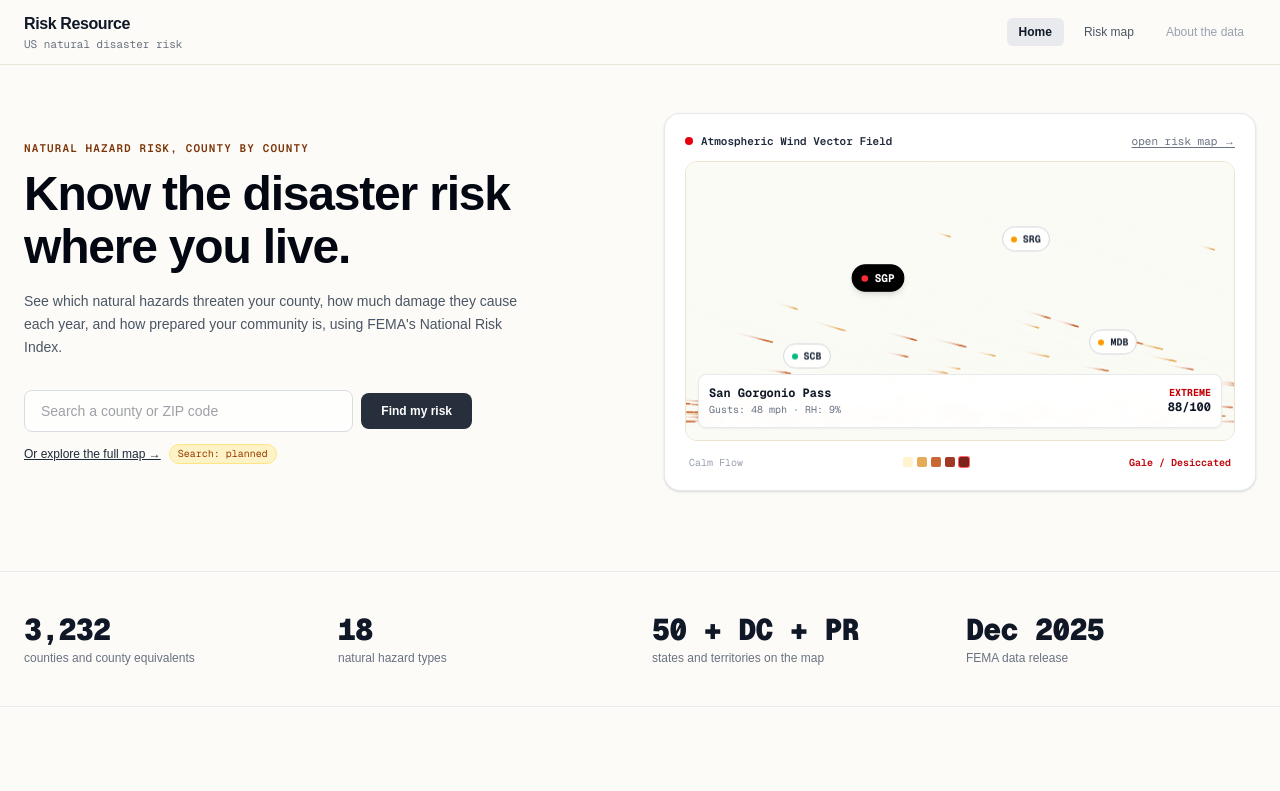
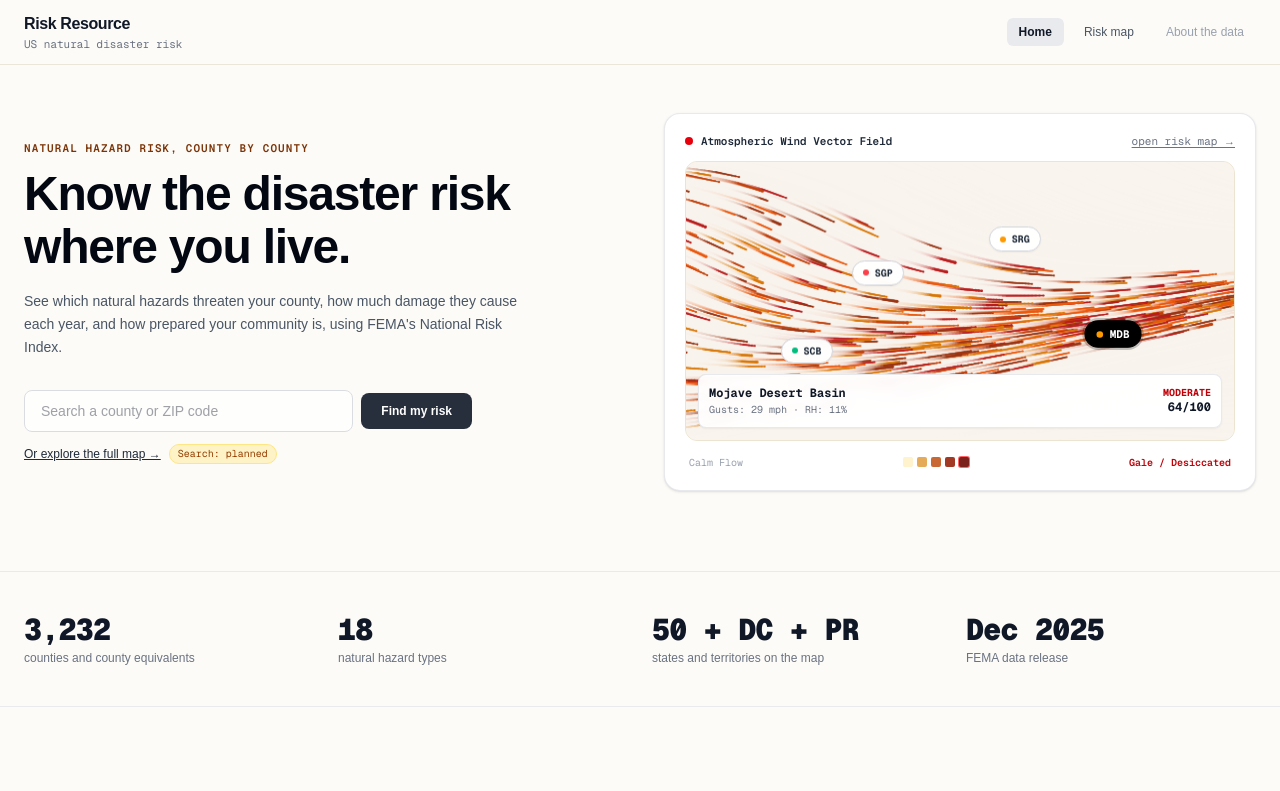
Before and after one commit to kevinznli/test-website, a Next.js app in the folder frontend/: page / in a window 1280 px wide. Shown: the top 791 px of the page. Built offline with nearby package versions, Linux system fonts and the light colour scheme.

Commit message:
fix visual

```diff
--- a/frontend/components/home/MiniMapPreview.tsx
+++ b/frontend/components/home/MiniMapPreview.tsx
@@ -15,69 +15,129 @@ interface Station {
 }
 
 const STATIONS: Station[] = [
-  { name: 'San Gorgonio Pass', code: 'SGP', xPct: 0.35, yPct: 0.42, gust: 48, rh: 9, score: 88, tier: 'Extreme' },
-  { name: 'Sierra Ridge', code: 'SRG', xPct: 0.62, yPct: 0.28, gust: 36, rh: 14, score: 72, tier: 'High' },
-  { name: 'South Coast Basin', code: 'SCB', xPct: 0.22, yPct: 0.70, gust: 18, rh: 44, score: 34, tier: 'Low' },
-  { name: 'Mojave Desert Basin', code: 'MDB', xPct: 0.78, yPct: 0.65, gust: 29, rh: 11, score: 64, tier: 'Moderate' },
+  { name: 'San Gorgonio Pass', code: 'SGP', xPct: 0.35, yPct: 0.40, gust: 48, rh: 9, score: 88, tier: 'Extreme' },
+  { name: 'Sierra Ridge', code: 'SRG', xPct: 0.60, yPct: 0.28, gust: 36, rh: 14, score: 72, tier: 'High' },
+  { name: 'South Coast Basin', code: 'SCB', xPct: 0.22, yPct: 0.68, gust: 18, rh: 44, score: 34, tier: 'Low' },
+  { name: 'Mojave Desert Basin', code: 'MDB', xPct: 0.78, yPct: 0.62, gust: 29, rh: 11, score: 64, tier: 'Moderate' },
 ];
 
 export default function MiniMapPreview() {
   const canvasRef = useRef<HTMLCanvasElement | null>(null);
-  const [selectedStation, setSelectedStation] = useState<Station>(STATIONS[0]);
+  const containerRef = useRef<HTMLDivElement | null>(null);
+  const [selectedStation, setSelectedStation] = useState<Station>(STATIONS[3]);
 
   useEffect(() => {
     const canvas = canvasRef.current;
-    if (!canvas) return;
+    const container = containerRef.current;
+    if (!canvas || !container) return;
+
     const ctx = canvas.getContext('2d');
     if (!ctx) return;
 
     let animationFrameId: number;
-    let width = (canvas.width = canvas.parentElement?.clientWidth || 500);
-    let height = (canvas.height = 300);
+    let width = 0;
+    let height = 0;
 
-    const handleResize = () => {
-      if (!canvas || !canvas.parentElement) return;
-      width = canvas.width = canvas.parentElement.clientWidth;
-      height = canvas.height = 300;
+    // High-contrast hazard palette (vivid amber to deep warning crimson)
+    const streamColors = ['#ea580c', '#d97706', '#b91c1c', '#c2410c', '#9a3412'];
+
+    // 450 particles with distinct speeds and trail lengths
+    const particleCount = 450;
+    let particles: Array<{
+      x: number;
+      y: number;
+      speed: number;
+      length: number;
+      color: string;
+      size: number;
+    }> = [];
+
+    const initParticles = () => {
+      particles = Array.from({ length: particleCount }, () => ({
+        x: Math.random() * (width || 500),
+        y: Math.random() * (height || 280),
+        speed: 1.5 + Math.random() * 2.8,
+        length: 16 + Math.random() * 24,
+        color: streamColors[Math.floor(Math.random() * streamColors.length)],
+        size: Math.random() > 0.85 ? 2.2 : 1.4,
+      }));
     };
-    window.addEventListener('resize', handleResize);
 
-    // Particle vector system
-    const particleCount = 140;
-    const particles = Array.from({ length: particleCount }, () => ({
-      x: Math.random() * width,
-      y: Math.random() * height,
-      speed: 1.2 + Math.random() * 2.2,
-      length: 12 + Math.random() * 16,
-      opacity: 0.25 + Math.random() * 0.6,
-      color: Math.random() > 0.4 ? '#ca6834' : '#e5ab58',
-    }));
+    // Correctly scale for high-DPI (Retina) displays
+    const resizeCanvas = () => {
+      const rect = container.getBoundingClientRect();
+      if (rect.width === 0 || rect.height === 0) return;
+
+      const dpr = Math.min(window.devicePixelRatio || 1, 2);
+      width = rect.width;
+      height = rect.height;
+
+      canvas.width = width * dpr;
+      canvas.height = height * dpr;
+      ctx.resetTransform();
+      ctx.scale(dpr, dpr);
+
+      if (particles.length === 0) {
+        initParticles();
+      }
+    };
+
+    resizeCanvas();
+    const observer = new ResizeObserver(() => resizeCanvas());
+    observer.observe(container);
+
+    // Initial background paint
+    ctx.fillStyle = '#f8f5ee';
+    ctx.fillRect(0, 0, width || 500, height || 280);
 
     const render = () => {
-      ctx.fillStyle = 'rgba(251, 249, 244, 0.22)';
+      if (width === 0 || height === 0) {
+        animationFrameId = requestAnimationFrame(render);
+        return;
+      }
+
+      // Smooth semi-transparent fade creating flowing streamline trails
+      ctx.fillStyle = 'rgba(248, 245, 238, 0.18)';
       ctx.fillRect(0, 0, width, height);
 
       particles.forEach((p) => {
-        // Curve trajectory simulating canyon wind funneling
-        const angle = Math.sin(p.y * 0.012) * 0.45 + 0.1;
+        // Canyon wind compression & curl wave physics
+        const wave = Math.sin(p.y * 0.015 + p.x * 0.004);
+        const angle = wave * 0.55 + 0.15;
         const vx = Math.cos(angle) * p.speed;
-        const vy = Math.sin(angle) * p.speed * 0.6;
+        const vy = Math.sin(angle) * p.speed * 0.55;
 
+        // Draw streamline streak
         ctx.beginPath();
         ctx.moveTo(p.x, p.y);
-        ctx.lineTo(p.x - vx * p.length * 0.15, p.y - vy * p.length * 0.15);
+        ctx.lineTo(p.x - vx * (p.length * 0.25), p.y - vy * (p.length * 0.25));
         ctx.strokeStyle = p.color;
-        ctx.lineWidth = 1.4;
+        ctx.lineWidth = p.size;
+        ctx.lineCap = 'round';
         ctx.stroke();
 
+        // Draw glowing particle head
+        ctx.fillStyle = p.color;
+        ctx.beginPath();
+        ctx.arc(p.x, p.y, p.size * 0.75, 0, Math.PI * 2);
+        ctx.fill();
+
+        // Advance position
         p.x += vx;
         p.y += vy;
 
-        // Reset particle on edge boundaries
-        if (p.x > width + 20) p.x = -10;
-        if (p.x < -20) p.x = width + 10;
-        if (p.y > height + 20) p.y = -10;
-        if (p.y < -20) p.y = height + 10;
+        // Boundary wrap-around
+        if (p.x > width + 30) {
+          p.x = -15;
+          p.y = Math.random() * height;
+        }
+        if (p.y > height + 20) {
+          p.y = -10;
+          p.x = Math.random() * width;
+        }
+        if (p.y < -20) {
+          p.y = height + 10;
+        }
       });
 
       animationFrameId = requestAnimationFrame(render);
@@ -87,7 +147,7 @@ export default function MiniMapPreview() {
 
     return () => {
       cancelAnimationFrame(animationFrameId);
-      window.removeEventListener('resize', handleResize);
+      observer.disconnect();
     };
   }, []);
 
@@ -111,32 +171,39 @@ export default function MiniMapPreview() {
       </div>
 
       {/* Canvas Viewport */}
-      <div className="relative h-[280px] bg-[#fbf9f4] rounded-xl overflow-hidden border border-[#ece4d0]">
-        <canvas ref={canvasRef} className="absolute inset-0 w-full h-full block" />
+      <div
+        ref={containerRef}
+        className="relative h-[280px] bg-[#f8f5ee] rounded-xl overflow-hidden border border-[#ece4d0]"
+      >
+        <canvas
+          ref={canvasRef}
+          className="absolute inset-0 w-full h-full block pointer-events-none"
+        />
 
-        {/* Station Focal Points */}
+        {/* Station Telemetry Badges */}
         {STATIONS.map((st) => (
           <button
             key={st.code}
+            type="button"
             onClick={() => setSelectedStation(st)}
             style={{ left: `${st.xPct * 100}%`, top: `${st.yPct * 100}%` }}
-            className={`absolute -translate-x-1/2 -translate-y-1/2 flex items-center gap-1.5 px-2 py-1 rounded-full border transition-transform ${
+            className={`absolute -translate-x-1/2 -translate-y-1/2 flex items-center gap-1.5 px-2.5 py-1 rounded-full border transition-transform shadow-xs z-10 cursor-pointer ${
               selectedStation.code === st.code
-                ? 'bg-black text-white border-black scale-110 shadow-md z-10'
-                : 'bg-white/90 backdrop-blur-xs text-gray-800 border-gray-300 hover:scale-105'
+                ? 'bg-black text-white border-black scale-110 shadow-md ring-2 ring-black/20'
+                : 'bg-white/95 backdrop-blur-xs text-gray-800 border-gray-300 hover:scale-105'
             }`}
           >
             <span
               className={`w-1.5 h-1.5 rounded-full ${
-                st.score > 75 ? 'bg-red-500' : st.score > 50 ? 'bg-amber-500' : 'bg-emerald-500'
+                st.score > 75 ? 'bg-red-500 animate-pulse' : st.score > 50 ? 'bg-amber-500' : 'bg-emerald-500'
               }`}
             />
             <span className="text-[10px] font-mono font-bold">{st.code}</span>
           </button>
         ))}
 
-        {/* Selected Node Telemetry Badge */}
-        <div className="absolute bottom-3 left-3 right-3 bg-white/95 backdrop-blur-xs border border-gray-200/90 rounded-lg p-2.5 flex items-center justify-between text-xs font-mono shadow-xs">
+        {/* Selected Station Bottom Card */}
+        <div className="absolute bottom-3 left-3 right-3 bg-white/95 backdrop-blur-xs border border-gray-200/90 rounded-lg p-2.5 flex items-center justify-between text-xs font-mono shadow-xs z-10">
           <div>
             <span className="font-bold text-gray-900 block">{selectedStation.name}</span>
             <span className="text-[10px] text-gray-500">
@@ -152,7 +219,7 @@ export default function MiniMapPreview() {
         </div>
       </div>
 
-      {/* FEMA Quintile Legend */}
+      {/* Quintile Legend */}
       <div className="flex items-center justify-between text-[10px] font-mono text-gray-400 mt-3.5 px-1">
         <span>Calm Flow</span>
         <div className="flex items-center gap-1">
```
